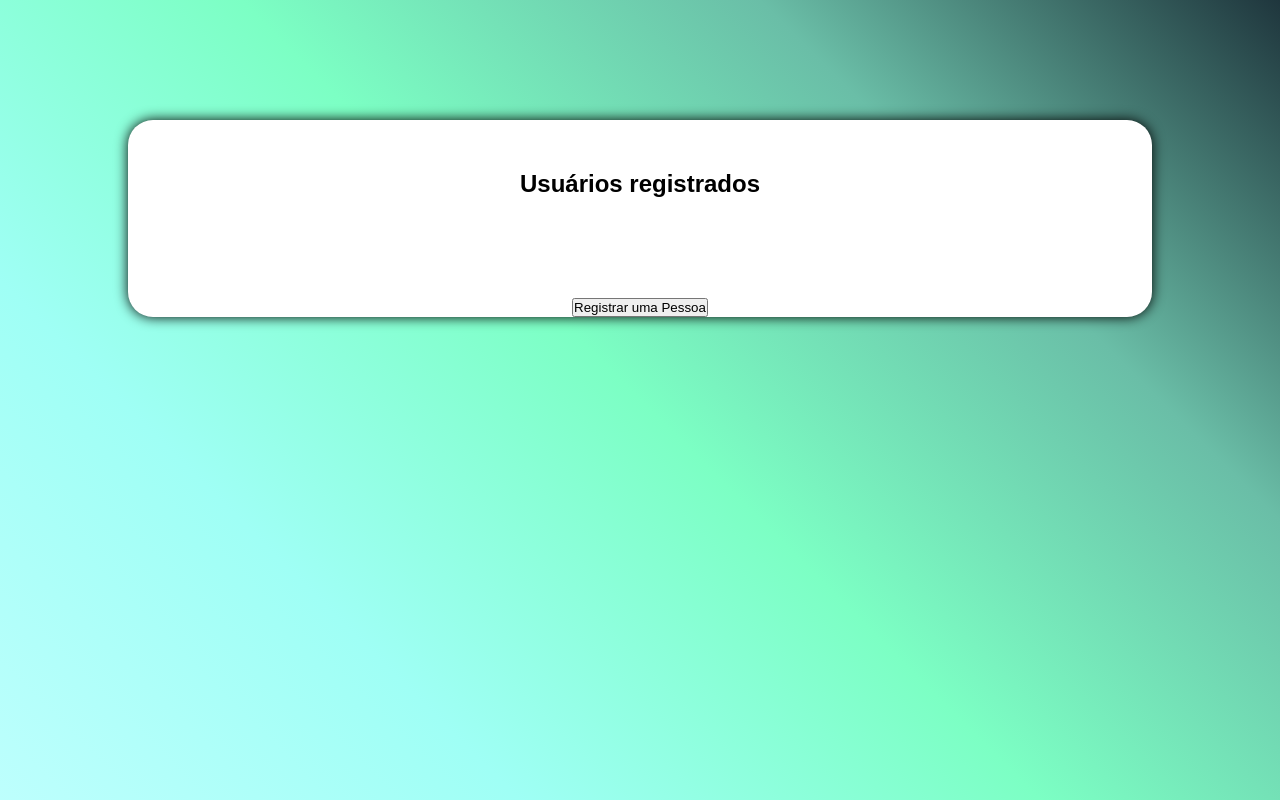
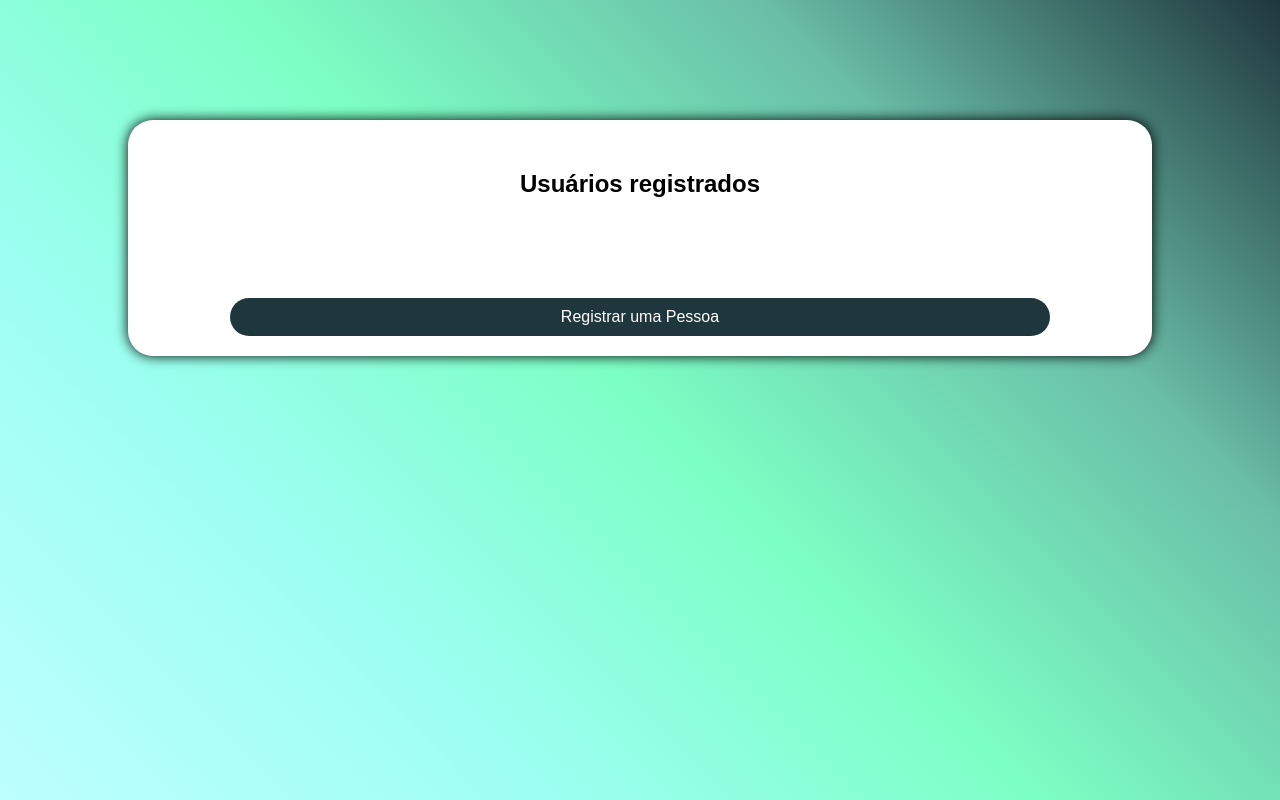
Before and after one commit to MatheusNunes133/BancoDeDados2-ProjetoFinal, a website: page html/mostra-usuarios-salvos.html in a window 1280 px wide. Drawn offline with Linux system fonts and the light colour scheme; files that its build step writes are made by us from their sources; no server answers; files whose address does not match are found by name.

Commit message:
view: Estiliza botao de registrar uma pessoa

```diff
--- a/css/mostra-usuarios-salvos.css
+++ b/css/mostra-usuarios-salvos.css
@@ -89,6 +89,32 @@ section h1{
     cursor: pointer;
 }
 
+#container a {
+    width: 80%;
+}
+
+#container a button{
+    margin: auto;
+    margin-bottom: 20px;
+    padding: 10px 0;
+    width: 100%;
+    font-family: 'Viga', sans-serif;
+    font-size: 1.0rem;
+    background-color: #1F363D;
+    border: none;
+    border-radius: 25px;
+    color: White;
+    transition: all ease .3s;
+}
+
+
+#container a button:hover{
+    cursor: pointer;
+    background-color: #6ABEA7;
+    color: black;
+    transform: scale(1.1);
+}
+
 .images-crud{
     height: 40px;
     width: 40px;
```
